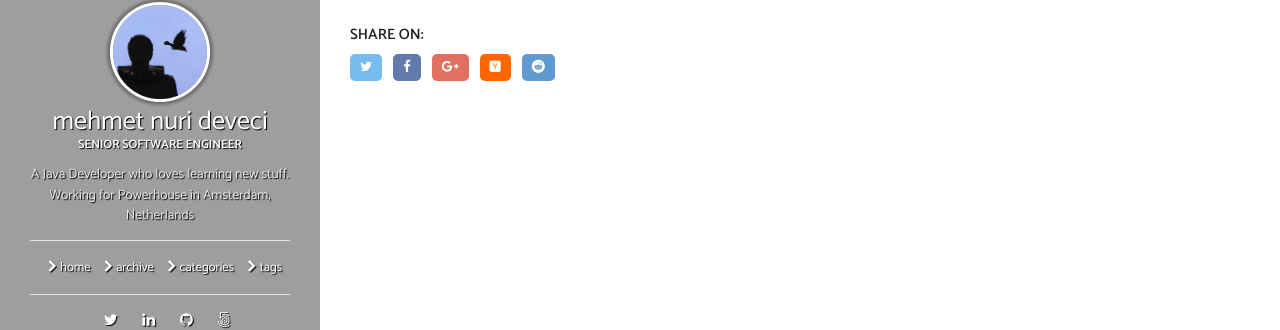
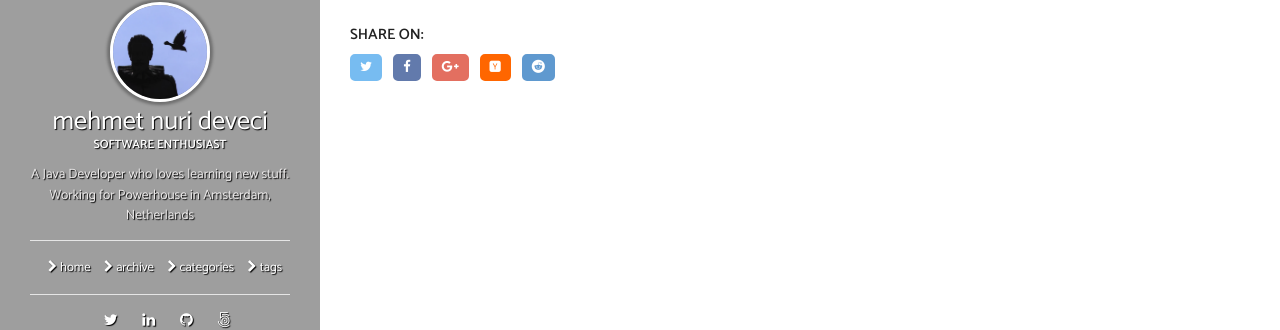
Before and after one commit to mndeveci/mndeveci.github.io, a Jekyll site: the page built from _posts/2014-10-05-linux-failsafe-modunda-hddye-yazma.md, in a window 1280 px wide. Shown: the part 243-573 px from the top of the page. Built offline with Jekyll 4.4.1, drawn with Linux system fonts in a browser that asks for light colours; nearby versions of some CDN libraries.

Commit message:
Update _config.yml

```diff
--- a/_config.yml
+++ b/_config.yml
@@ -6,7 +6,7 @@
 title: public Object innovate();
 email: mndeveci@gmail.com
 description: My blog about programming
-url: https://mndeveci.github.io/ # the base hostname & protocol for your site
+url: https://www.mndeveci.com/ # the base hostname & protocol for your site
 keywords: ["Programming", "Java", "Spring", "Hibernate"]
 excerpt_separator: <!--more-->
 
@@ -36,7 +36,7 @@
 owner:
   name: Mehmet Nuri Deveci
   avatar: avatar-test.png
-  job: "Senior Software Engineer"
+  job: "Software Enthusiast"
   bio: "A Java Developer who loves learning new stuff. Working for Powerhouse in Amsterdam, Netherlands"
   email: #mndeveci@gmail.com
   disqus-shortname:
```
